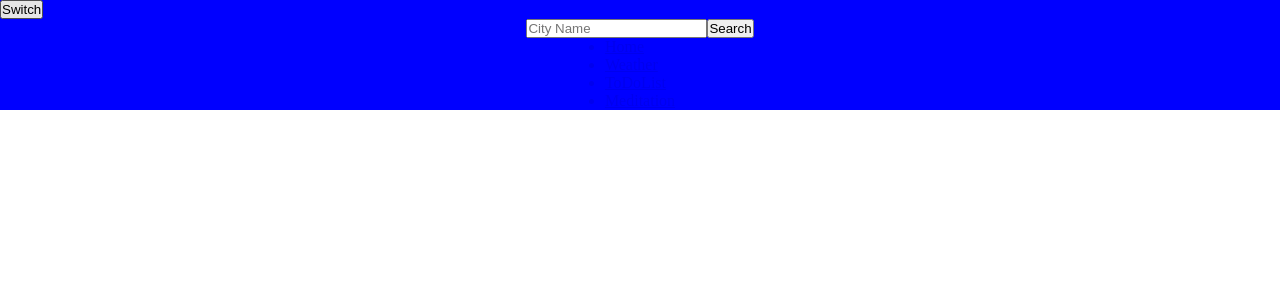
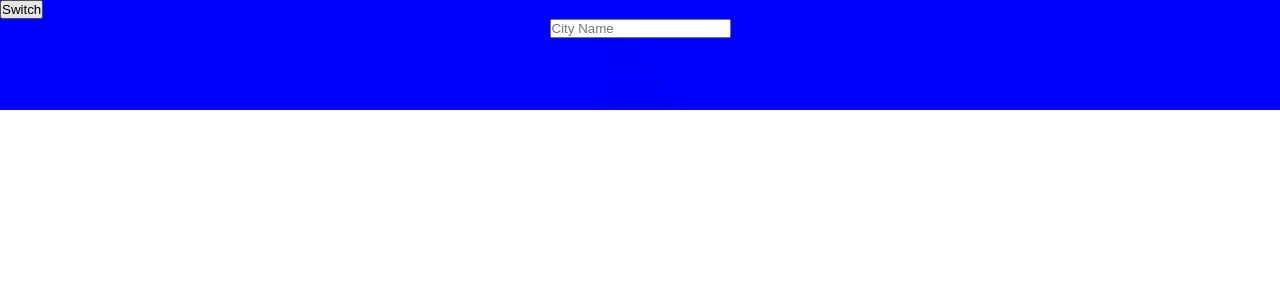
Before and after one commit to Kana-Fujihira/Morning-Routine-React-App, a React (Vite) app in the folder my-react-app/: page /weather in a window 1280 px wide. Shown: the top 300 px of the page. Built offline with nearby package versions, Linux system fonts and the light colour scheme; no server answers.

Commit message:
finished majority of backlog

```diff
--- a/my-react-app/src/App.css
+++ b/my-react-app/src/App.css
@@ -19,4 +19,5 @@ body .light {
 
 body .dark {
   background: blue;
+  color: aliceblue;
 }
--- a/my-react-app/src/component/weather_page/Today.jsx
+++ b/my-react-app/src/component/weather_page/Today.jsx
@@ -23,16 +23,6 @@ function Today() {
           onChange={(e) => setLocation(e.target.value)}
           placeholder="City Name"
         />
-        <button
-          type="button"
-          onClick={(e) => {
-            e.preventDefault();
-            setLocation(location);
-            console.log(data);
-          }}
-        >
-          Search
-        </button>
       </div>
       <div>
         <p>{data.name}</p>
```
Also changed, not shown: my-react-app/src/component/meditation_page/MeditationTips.jsx (+6 -1 lines).
